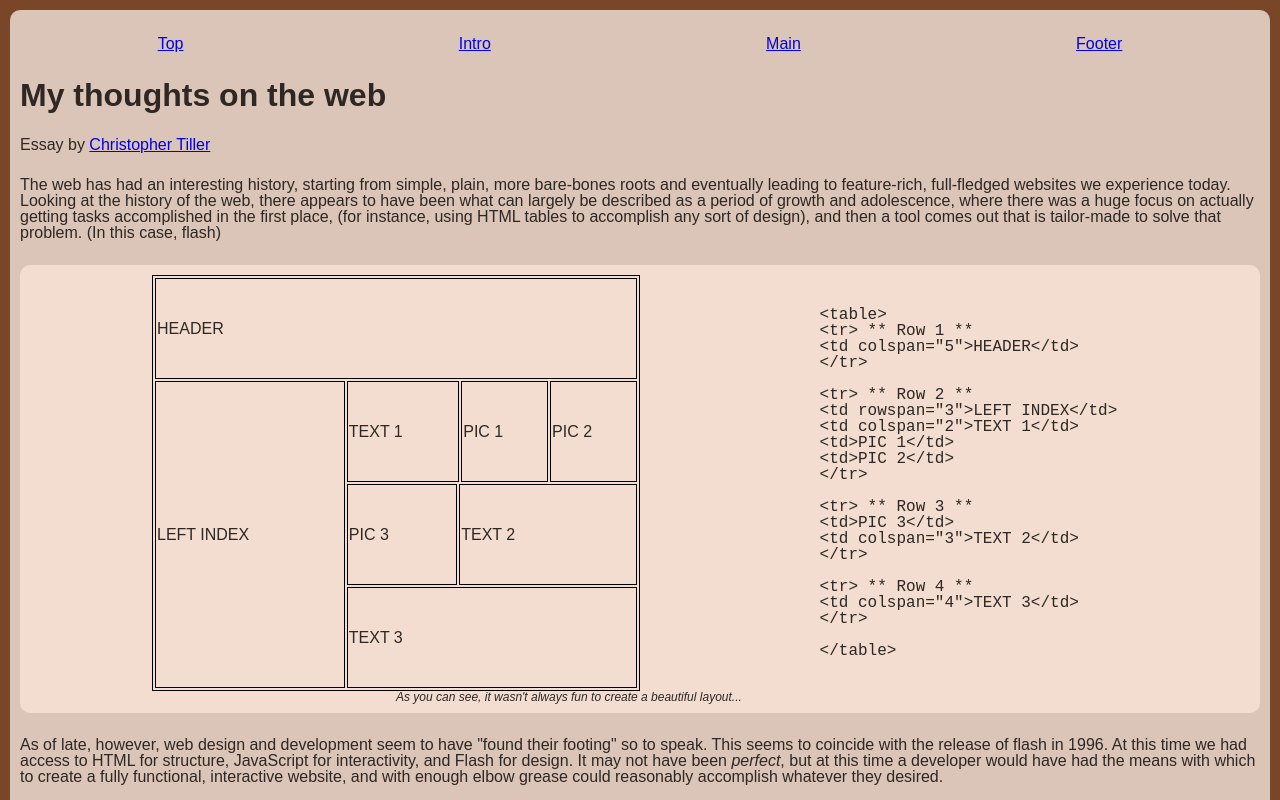
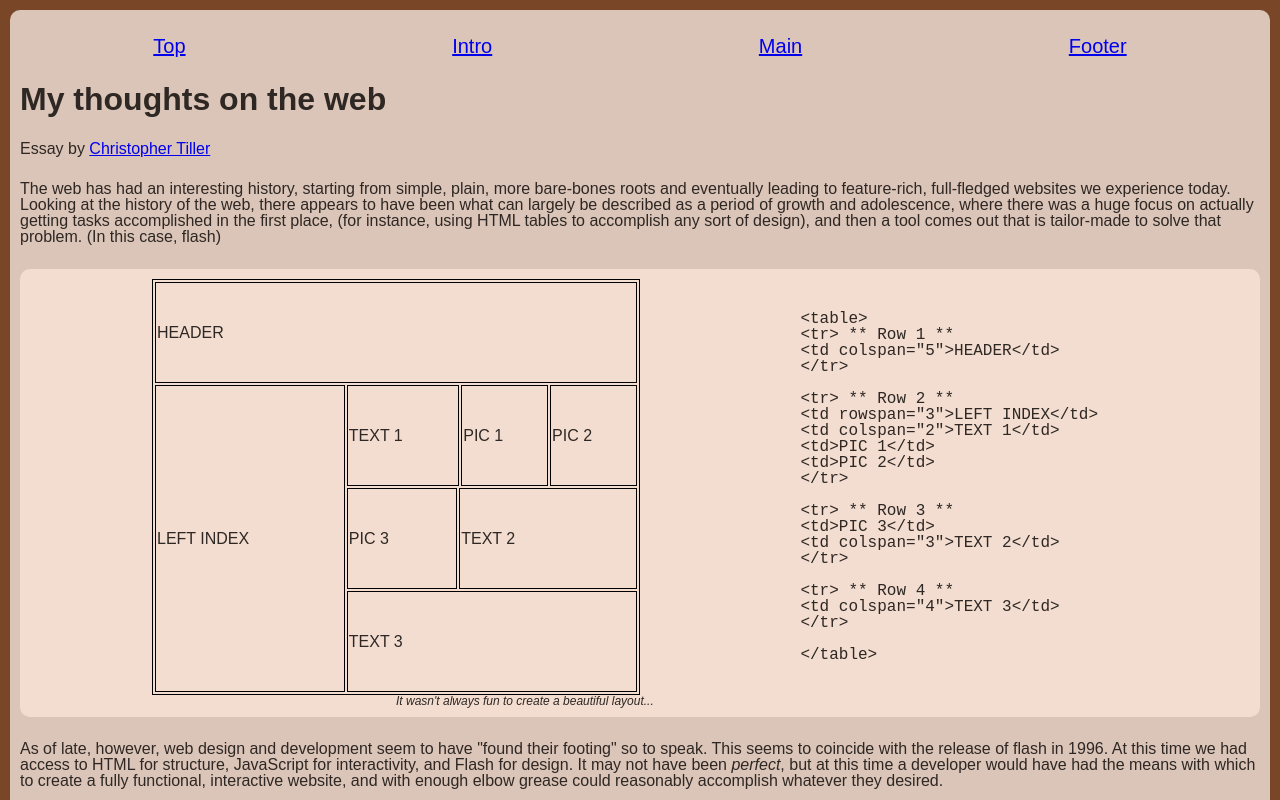
Before and after one commit to ctiller15/hello-world, a website: page public/index.html in a window 1280 px wide. Shown: the top 800 px of the page. Drawn offline with Linux system fonts and the light colour scheme.

Commit message:
Tweak navbar hover, tweak code in html

```diff
--- a/public/index.html
+++ b/public/index.html
@@ -77,7 +77,7 @@
   </code>
 </pre>
 
-        <p class="table-caption">As you can see, it wasn't always fun to create a beautiful layout...</p>
+        <p class="table-caption">It wasn't always fun to create a beautiful layout...</p>
       </div>
 
       <div id="article-main">
--- a/public/screen.css
+++ b/public/screen.css
@@ -18,6 +18,15 @@ nav.navigation ul{
   justify-content: space-around;
   list-style: none;
   padding-left: 0;
+}
+
+li a{
+  font-size: 20px;
+}
+
+li a:hover{
+  color: white;
+  background: #2E2723;
 }
 
 h1{
@@ -84,7 +93,7 @@ a:hover {
   font-weight: bold;
 }
 
-@media screen and (min-width: 1024px) {
+@media screen and (min-width: 768px) {
   .table-demo > * {
     width: 40%;
   }
```
Lines whose indentation alone changed are shown as unchanged.
